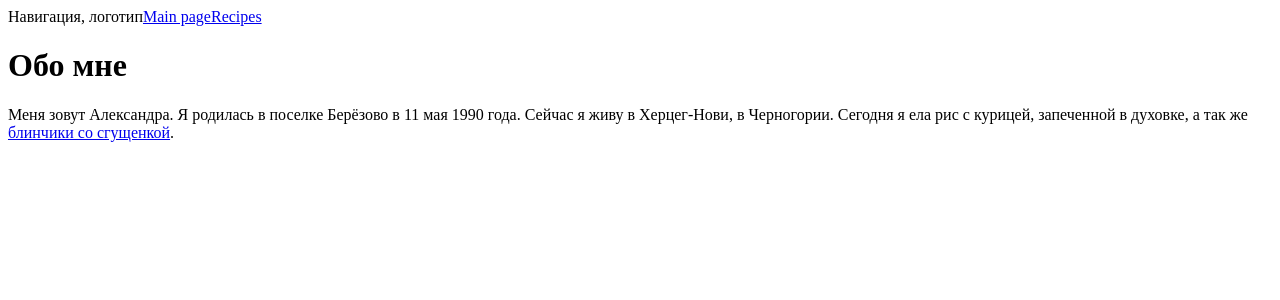
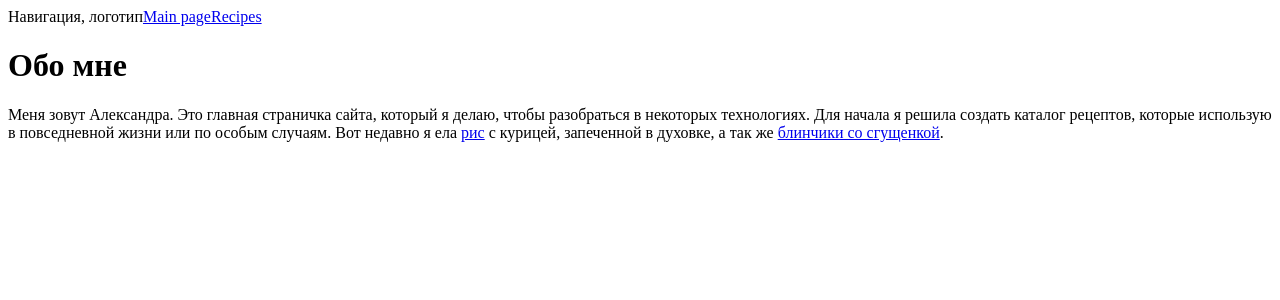
Before and after one commit to erised-ice/me-project, a React (Vite) app: page / in a window 1280 px wide. Shown: the top 300 px of the page. Built offline with nearby package versions, Linux system fonts and the light colour scheme.

Commit message:
Внесла правки в текст на главной странице

```diff
--- a/src/pages/MainPage.tsx
+++ b/src/pages/MainPage.tsx
@@ -6,9 +6,10 @@ export const MainPage = () => {
   return (
     <Layout>
       <h1>Обо мне</h1>
-      Меня зовут Александра. Я родилась в поселке Берёзово в 11 мая 1990 года.
-      Сейчас я живу в Херцег-Нови, в Черногории.
-      Сегодня я ела <a >рис</a> с <a>курицей, запеченной в духовке</a>, а так же <Link to={getRoute(ROUTE.RECIPES, 0)}>блинчики со сгущенкой</Link>.
+      Меня зовут Александра. Это главная страничка сайта, который я делаю, чтобы разобраться в некоторых технологиях. Для начала
+      я решила создать каталог рецептов, которые использую в повседневной жизни или по особым случаям. Вот недавно я ела <Link to={getRoute(ROUTE.RECIPES, 1)}>рис</Link> с курицей, запеченной в духовке, а так же <Link to={getRoute(ROUTE.RECIPES, 0)}>блинчики со сгущенкой</Link>.
     </Layout>
   )
 }
+
+/* TODO: обращение к рецептам не напрямую по id, а по продукту */
```
